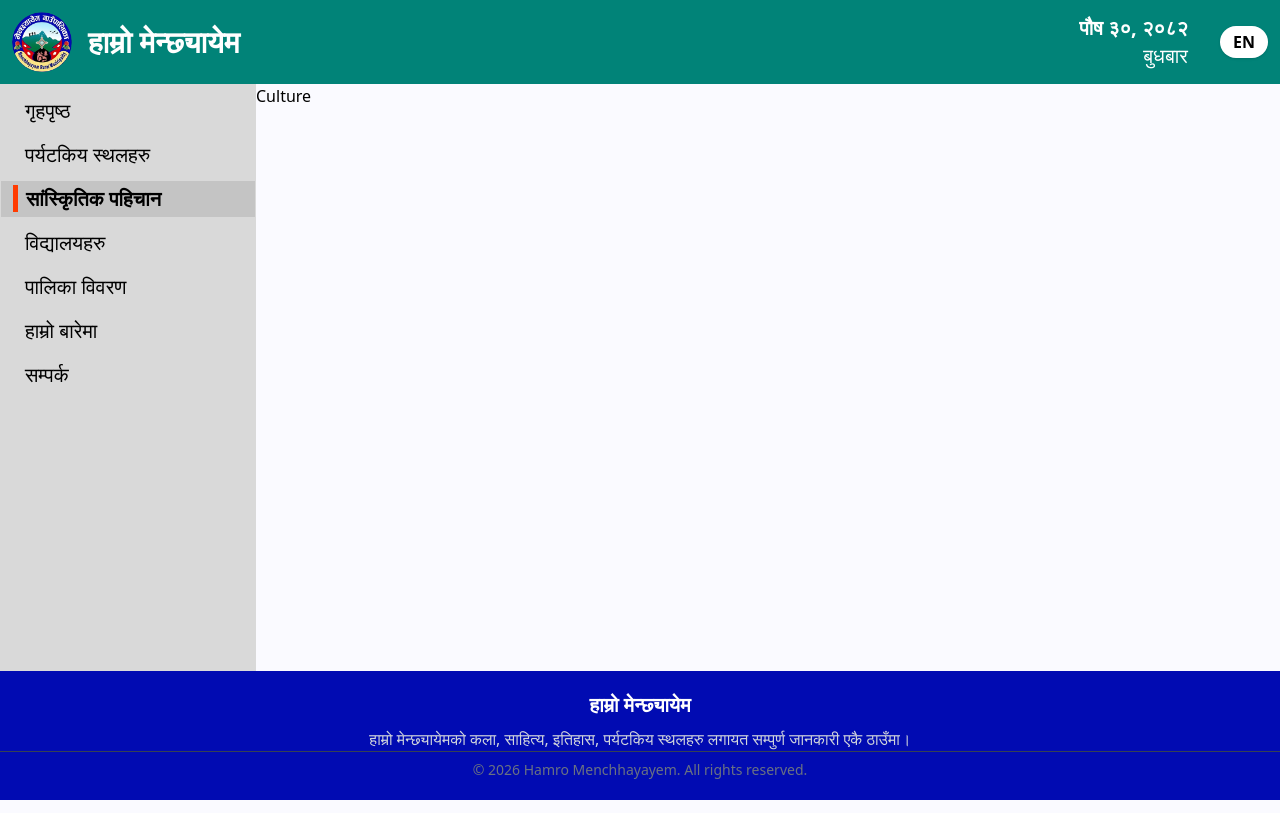
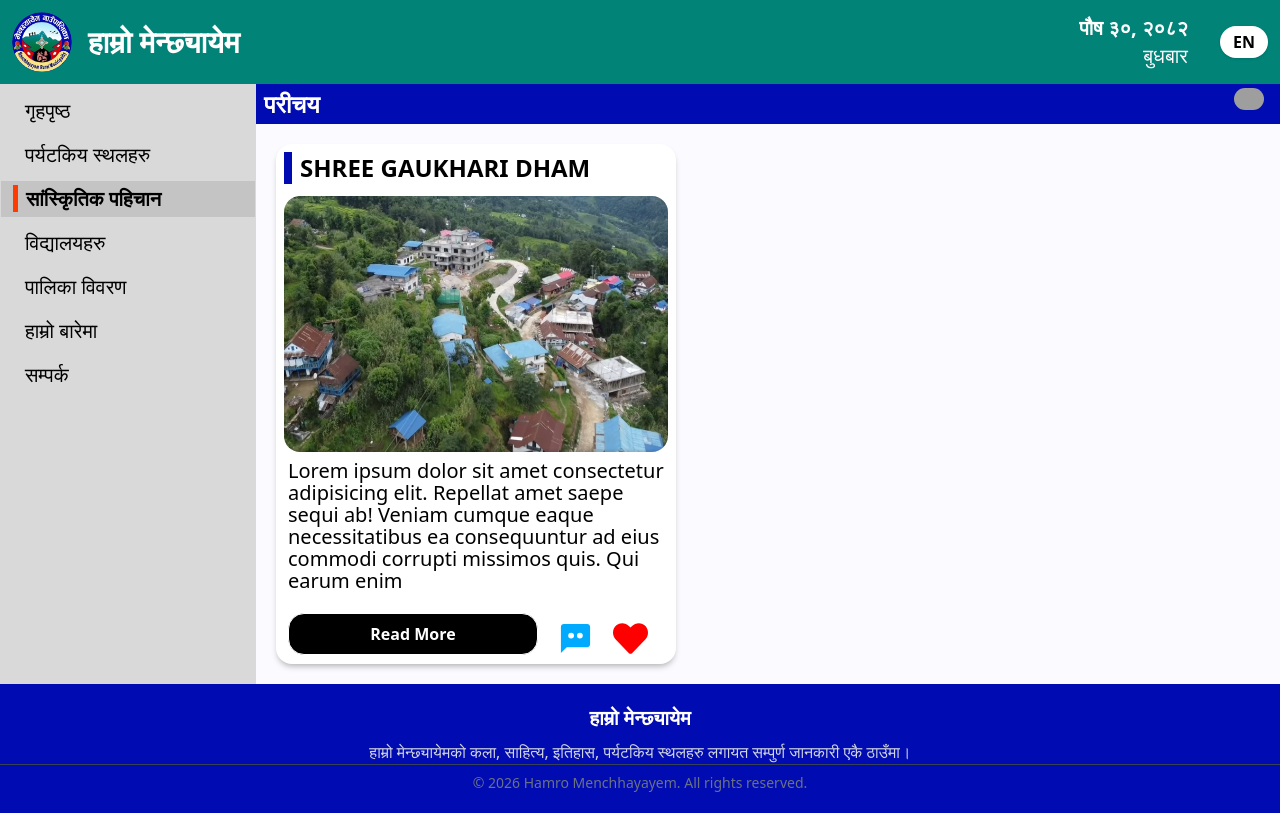
Before and after one commit to Kushal216/hamro-menchhayayem, a Next.js app: page /culture in a window 1280 px wide. Built offline with nearby package versions, Linux system fonts and the light colour scheme; grey boxes are pictures that could not be loaded.

Commit message:
feat(culture): cart designed

```diff
--- a/app/(public)/culture/page.jsx
+++ b/app/(public)/culture/page.jsx
@@ -1,7 +1,56 @@
-export default function CulturePage() {
-    return (
-        <div>
-            <h1>Culture</h1>
+"usse client";
+import Image from "next/image";
+import down from "@/public/images/down-arrow.png";
+import { FaHeart } from "react-icons/fa";
+import { BiSolidCommentDots } from "react-icons/bi";
+
+import pic from "@/public/images/image.png";
+
+export default function TourismPage() {
+  const title = "SHREE GAUKHARI DHAM";
+  const text =
+    " Lorem ipsum dolor sit amet consectetur adipisicing elit. Repellat amet saepe sequi ab! Veniam cumque eaque necessitatibus ea consequuntur ad eius commodi corrupti missimos quis. Qui earum enim";
+  return (
+    <>
+      <div className="bg-[#010BB2] text-2xl font-bold pl-2 p-1 text-white flex ">
+        परीचय
+        <div className="ml-auto pr-3">
+          <Image
+            src={down}
+            alt="down arrow"
+            className="rounded-full"
+            width={30}
+            height={20}
+            priority
+          />
         </div>
-    );
+      </div>
+
+      <div className=" m-5 rounded-2xl p-2 shadow-[0_4px_6px_-2px_rgba(0,0,0,0.3)] bg-white w-100 h-130 relative">
+        <div className="text-2xl font-bold border-l-8 border-[#010BB2] pl-2 mb-3 ">
+          {title}
+        </div>
+        <div className="flex">
+          <Image
+            src={pic}
+            alt="Tourism Place"
+            className="rounded-2xl  aspect-3/2 "
+            width={1000}
+          />
+        </div>
+        <div className="mt-2 pl-1">
+          <div className="text-xl pb-5 leading-[1.1]">{text}</div>
+          <div className="w-full flex gap-5 mt-3 absolute bottom-2 items-center">
+            <button className="border p-2 px-3 w-full  rounded-2xl font-bold bg-black text-white">
+              Read More
+            </button>
+            <div className="ml-auto mt-2 pr-10 flex gap-5 justify-center ">
+              <BiSolidCommentDots size={35} color="#00AAFF" />
+              <FaHeart size={35} color="#FF0000" />
+            </div>
+          </div>
+        </div>
+      </div>
+    </>
+  );
 }
```
